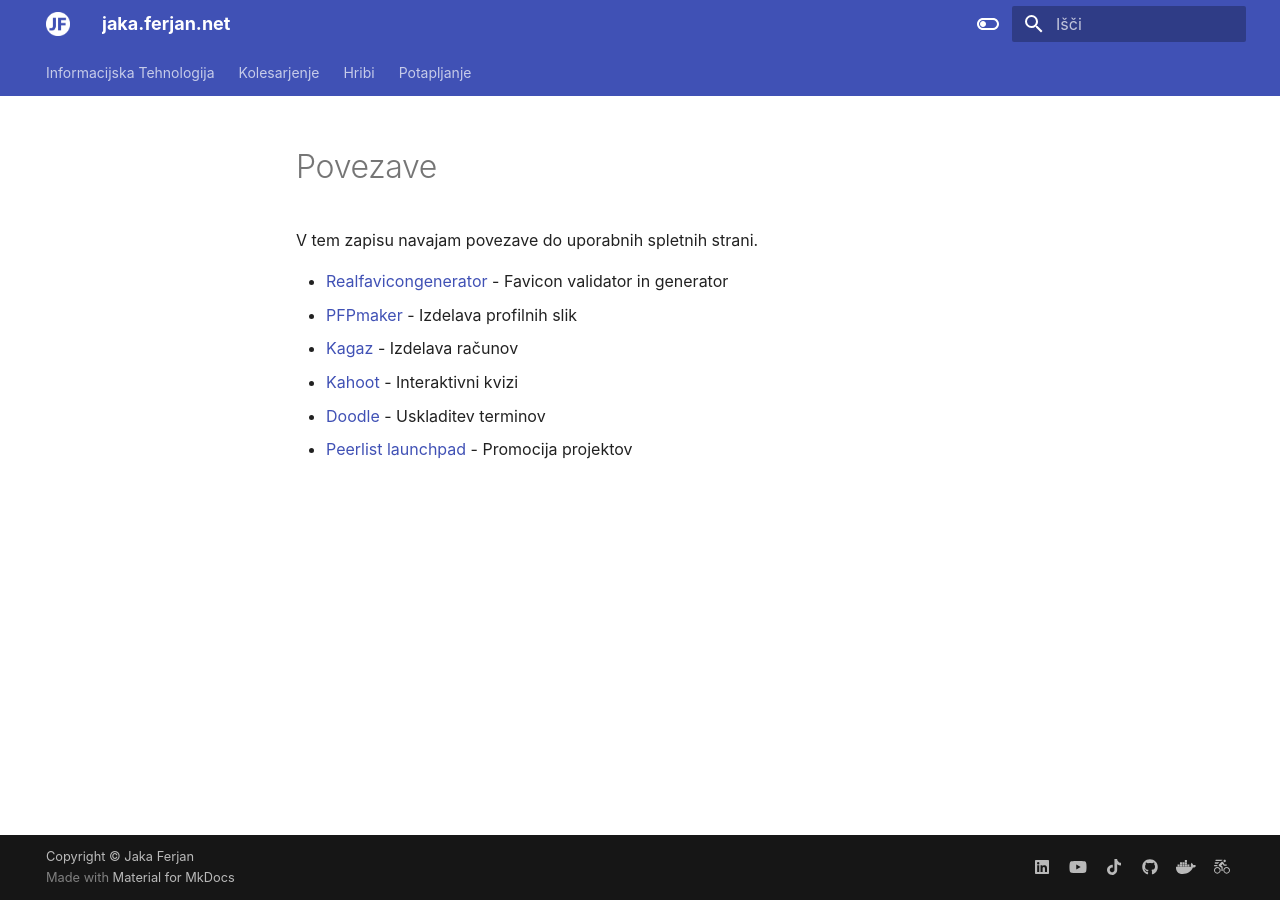
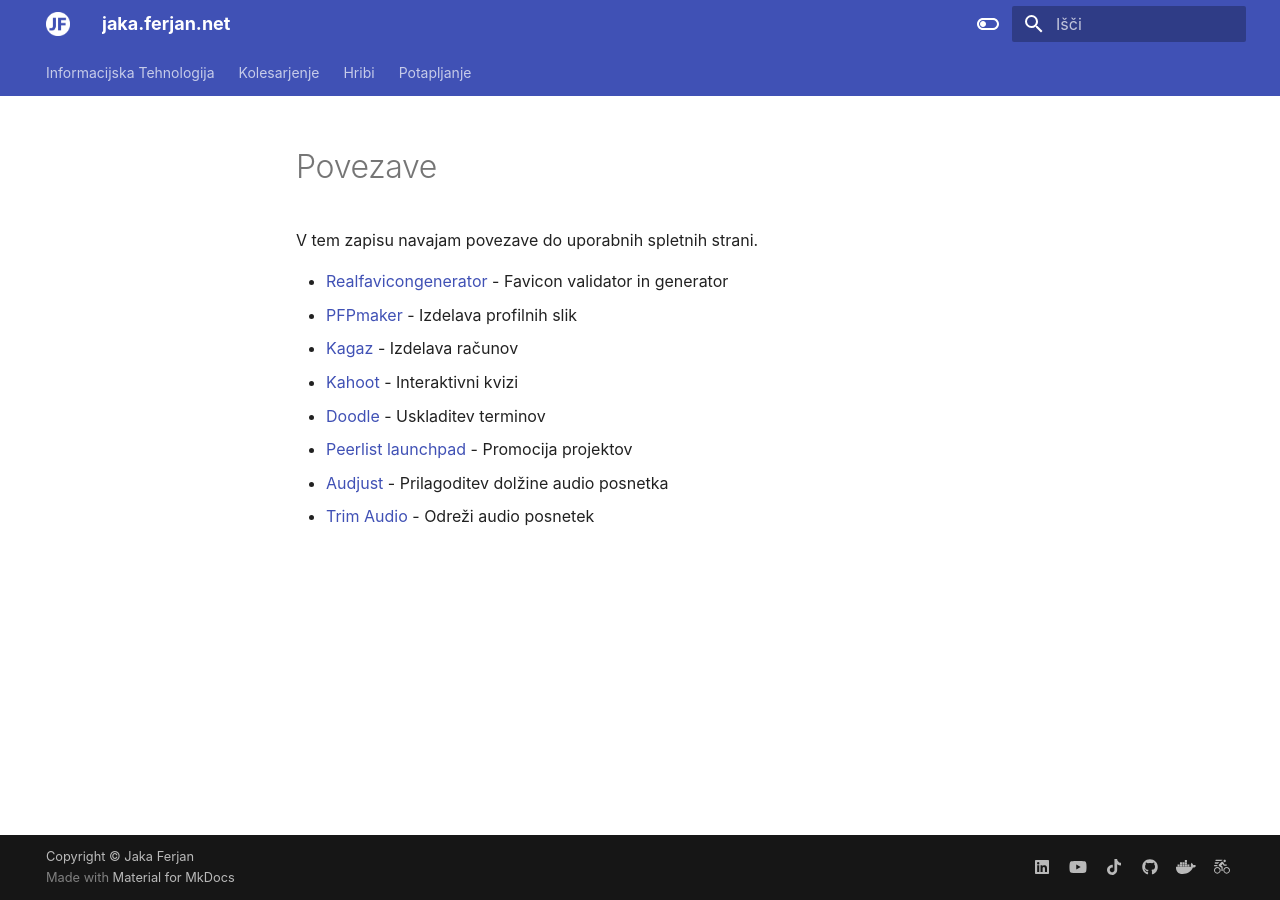
Before and after one commit to jferjan/jferjan.github.io, an MkDocs documentation site: the page built from docs/it/povezave.md, in a window 1280 px wide. Built offline with MkDocs 1.6.1 and Material for MkDocs 9.7.7, drawn with Linux system fonts in a browser that asks for light colours; comment, search, counter and statistics services are not loaded.

Commit message:
update povezave

```diff
--- a/docs/it/povezave.md
+++ b/docs/it/povezave.md
@@ -9,3 +9,5 @@
 * [Kahoot](https://kahoot.com/) - Interaktivni kvizi
 * [Doodle](https://doodle.com/) - Uskladitev terminov
 * [Peerlist launchpad](https://peerlist.io/launchpad) - Promocija projektov
+* [Audjust](https://www.audjust.com/) - Prilagoditev dolžine audio posnetka
+* [Trim Audio](https://cleanvoice.ai/audio-trimmer/) - Odreži audio posnetek
```
